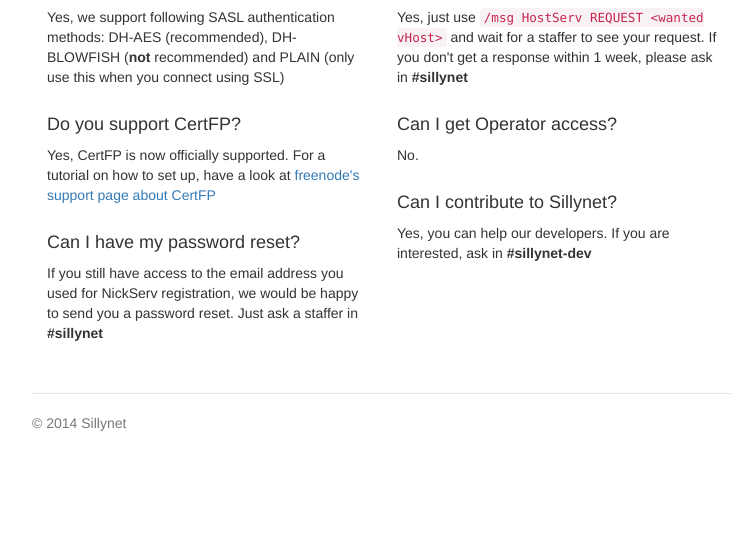
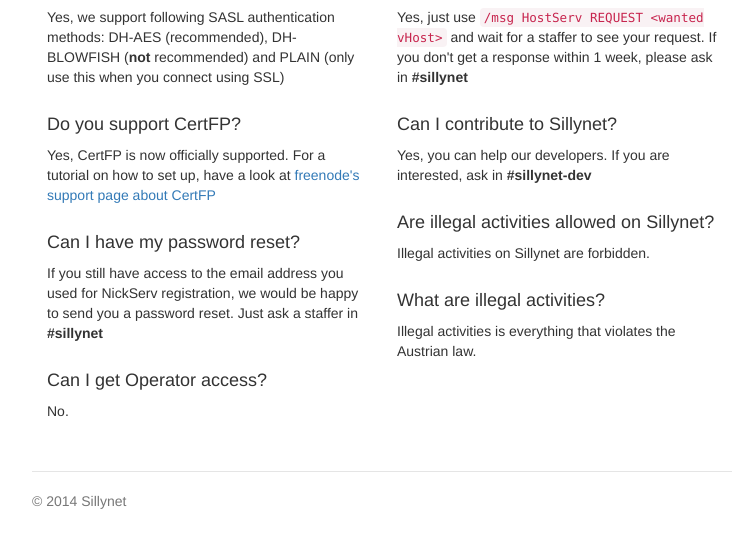
Before and after one commit to whiskers75/sillynet.org, a plain HTML site: page faq.html in a window 1280 px wide. Shown: the part 209-756 px from the top of the page, without its empty margins (258-1006 px from the left). Drawn offline with nearby package versions, Linux system fonts and the light colour scheme.

Commit message:
Added illegal activities questions to FAQ, reordered FAQ, etc.

```diff
--- a/faq.html
+++ b/faq.html
@@ -30,14 +30,18 @@
                     <p>Yes, CertFP is now officially supported. For a tutorial on how to set up, have a look at <a href="http://freenode.net/certfp/">freenode's support page about CertFP</a></p>
                     <h4>Can I have my password reset?</h4>
                     <p>If you still have access to the email address you used for NickServ registration, we would be happy to send you a password reset. Just ask a staffer in <b>#sillynet</b></p>
+                    <h4>Can I get Operator access?</h4>
+                    <p>No.</p>
                 </div>
                 <div class="col-lg-6">
                     <h4>Can I get a cloak/vHost?</h4>
                     <p>Yes, just use <code>/msg HostServ REQUEST &lt;wanted vHost&gt;</code> and wait for a staffer to see your request. If you don't get a response within 1 week, please ask in <b>#sillynet</b></p>
-                    <h4>Can I get Operator access?</h4>
-                    <p>No.</p>
                     <h4>Can I contribute to Sillynet?</h4>
                     <p>Yes, you can help our developers. If you are interested, ask in <b>#sillynet-dev</b></p>
+                    <h4>Are illegal activities allowed on Sillynet?</h4>
+                    <p>Illegal activities on Sillynet are forbidden.</p>
+                    <h4>What are illegal activities?</h4>
+                    <p>Illegal activities is everything that violates the Austrian law.</p>
                 </div>
             </div>
             <div class="footer">
```
